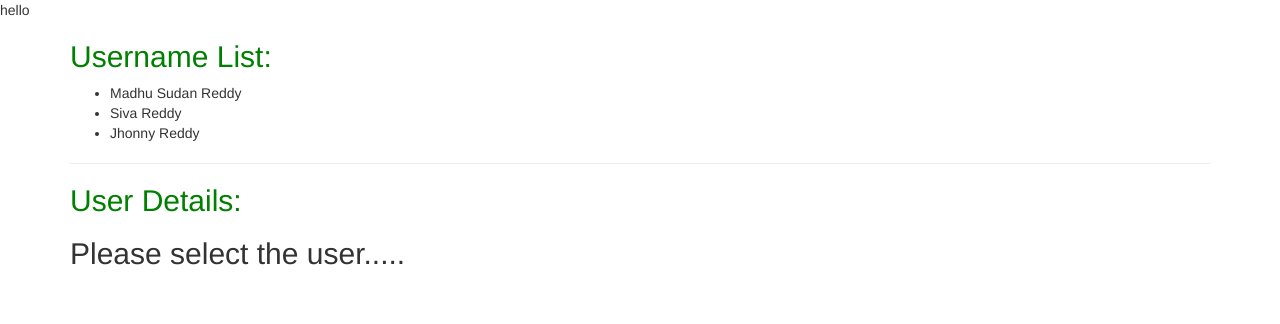
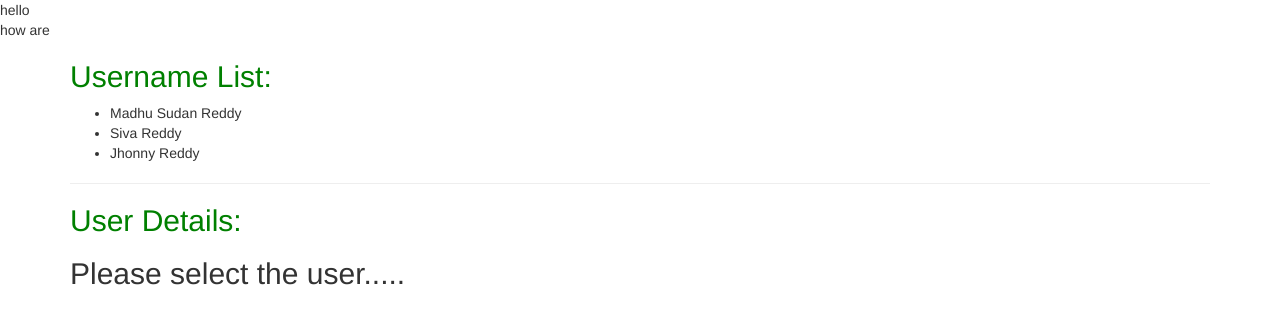
Before and after one commit to madhu9030/React-Redux, a React app: page src/index.html in a window 1280 px wide. Built offline with nearby package versions, Linux system fonts and the light colour scheme.

Commit message:
added anpther div

```diff
--- a/src/index.html
+++ b/src/index.html
@@ -11,6 +11,9 @@
 
 <div>
     hello
+    <div>
+        how are
+    </div>
 </div>
 
     <div id="root"></div>
```
